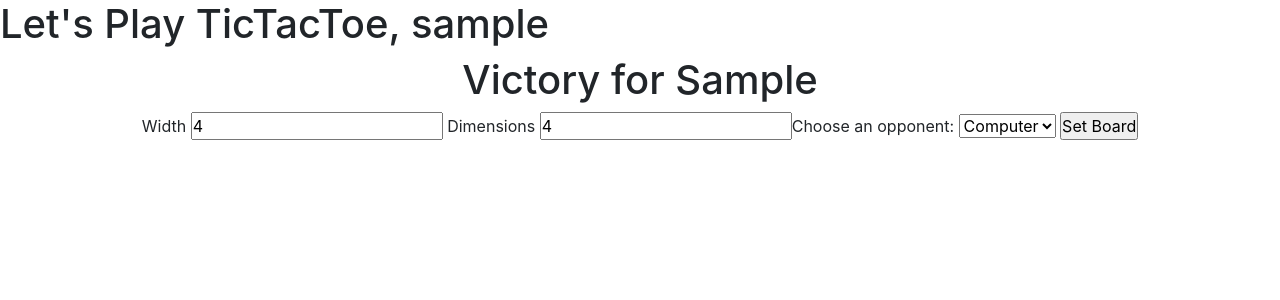
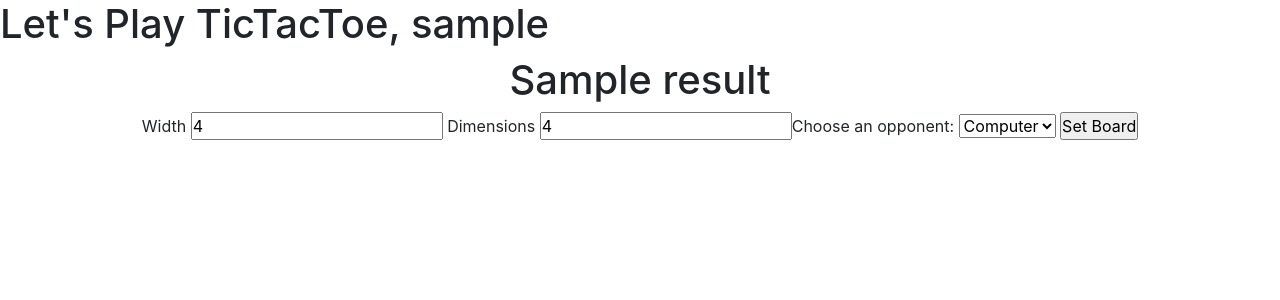
Before and after one commit to JonathanDelaney/TryTrickThatThough, a Flask app: template templates/play.html in a window 1280 px wide. Shown: the part 72-372 px from the top of the page. Run offline with Flask 2, Linux system fonts and the light colour scheme; the template is opened without the code that fills it: most values are stand-ins (such as "Sample title", 1, 10 or a date in 2020); some libraries are stand-ins or nearby versions.

Commit message:
fix bug to pass correct result from result function and computer repeating

```diff
--- a/app.py
+++ b/app.py
@@ -63,8 +63,8 @@ def play():
                     player_turn,
                     dimensions,
                     width,
-                    partial_runsP1):
-                result = "Victory for Player 1!"
+                    partial_runsP1) == player_turn:
+                result = f'{session["user"]} wins!!'
                 player1coordinates = []
                 player2coordinates = []
                 partial_runsP1 = []
@@ -72,6 +72,7 @@ def play():
             elif opponent == "computer":
                 player1coordinates.append(new_coordinates)
                 comp_coordinate = tictactoe.CompPlay(partial_runsP1,
+                                                    player1coordinates,
                                                     player2coordinates,
                                                     width,
                                                     dimensions)
@@ -82,8 +83,8 @@ def play():
                         "Computer",
                         dimensions,
                         width,
-                        partial_runsP2):
-                    result = "Victory for Computer!"
+                        partial_runsP2) == "Computer":
+                    result = "c0mPuTer WiN!"
                     player1coordinates = []
                     player2coordinates = []
                     partial_runsP1 = []
@@ -105,8 +106,8 @@ def play():
                     player_turn,
                     dimensions,
                     width,
-                    partial_runsP2):
-                result = "Victory for Player 2!"
+                    partial_runsP2) == player_turn:
+                result = "The Guest wins!!"
                 player1coordinates = []
                 player2coordinates = []
                 partial_runsP1 = []
--- a/templates/play.html
+++ b/templates/play.html
@@ -7,7 +7,7 @@
 </h1>
 {% if result != "" %}
 <div class="result">
-    <h1>Victory for {{ player_turn }}</h1>
+    <h1>{{ result }}</h1>
     <form method="POST" id="set_board" action="{{ url_for('play') }}">
         <label for="width">Width</label>
         <input type="text" id="width" name="width" pattern="^[3-5]{1,1}$" value="4" placeholder="Width">
--- a/tictactoe.py
+++ b/tictactoe.py
@@ -112,18 +112,20 @@ def GameResult(prev_coords, new_coords, player, dimensions, width, part_runs):
         elif width == 5:
             part_runs.append([coords, new_coords, diff, diff2, diff3, diff4])
     print("Partial runs for ", player, ": ", part_runs)
+    return "No result"
 
 
 spent_runs = []
 
 
 def CompPlay(player_part_runs,
+                human_coords,
                 computer_coords,
                 width,
                 dimensions):
     global spent_runs
     print("CompPlay working...")
-    number_list = [0,1,2,3,4][:width]
+    number_list = [0, 1, 2, 3, 4][:width]
     ref_list = []
     comp_coords = []
     if player_part_runs:
@@ -149,9 +151,16 @@ def CompPlay(player_part_runs,
                         print("comp_coords:", comp_coords)
                         print("if appended")
                         ref_list = []
-                if comp_coords in computer_coords:
+                if (comp_coords in computer_coords
+                        or comp_coords in human_coords):
                     print("Skip coords is working. Removing:", run)
                     spent_runs.append(run)
+                    comp_coords = []
+                    if len(computer_coords) == 1:
+                        for i in range(dimensions):
+                            n = random.randint(0, width-1)
+                            comp_coords.append(n)
+                        return comp_coords[:dimensions]
                 else:
                     print("Removing:", run)
                     spent_runs.append(run)
```
